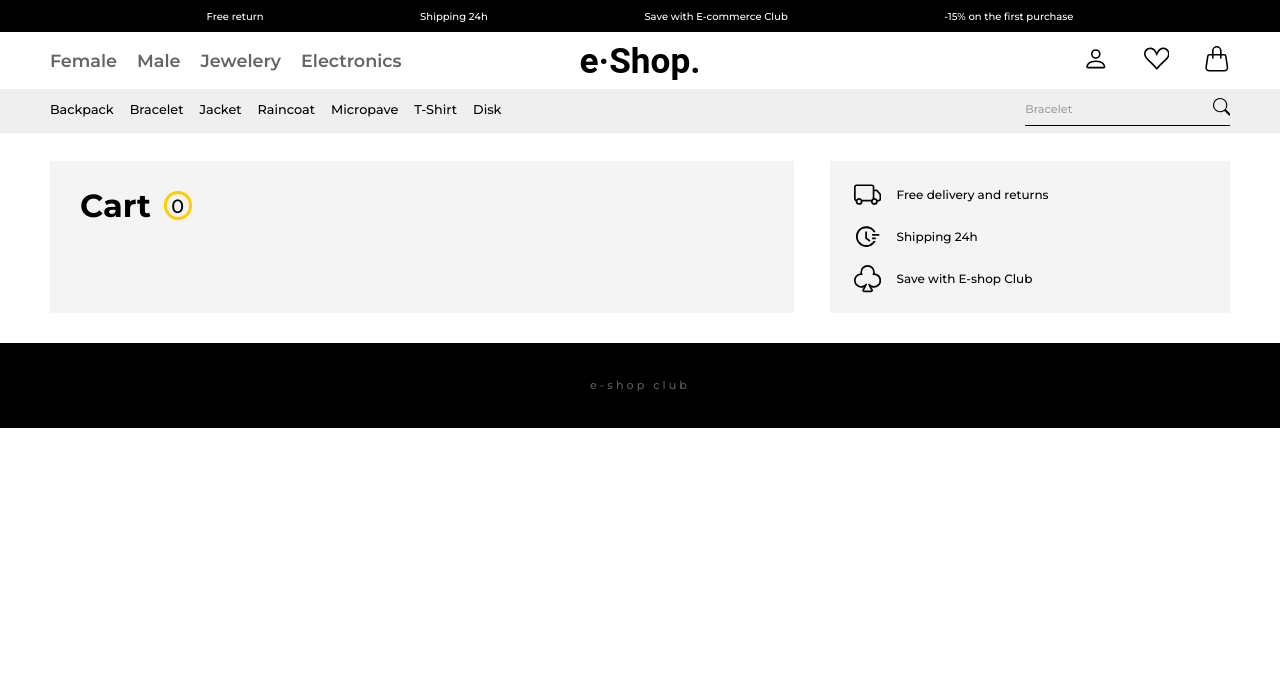
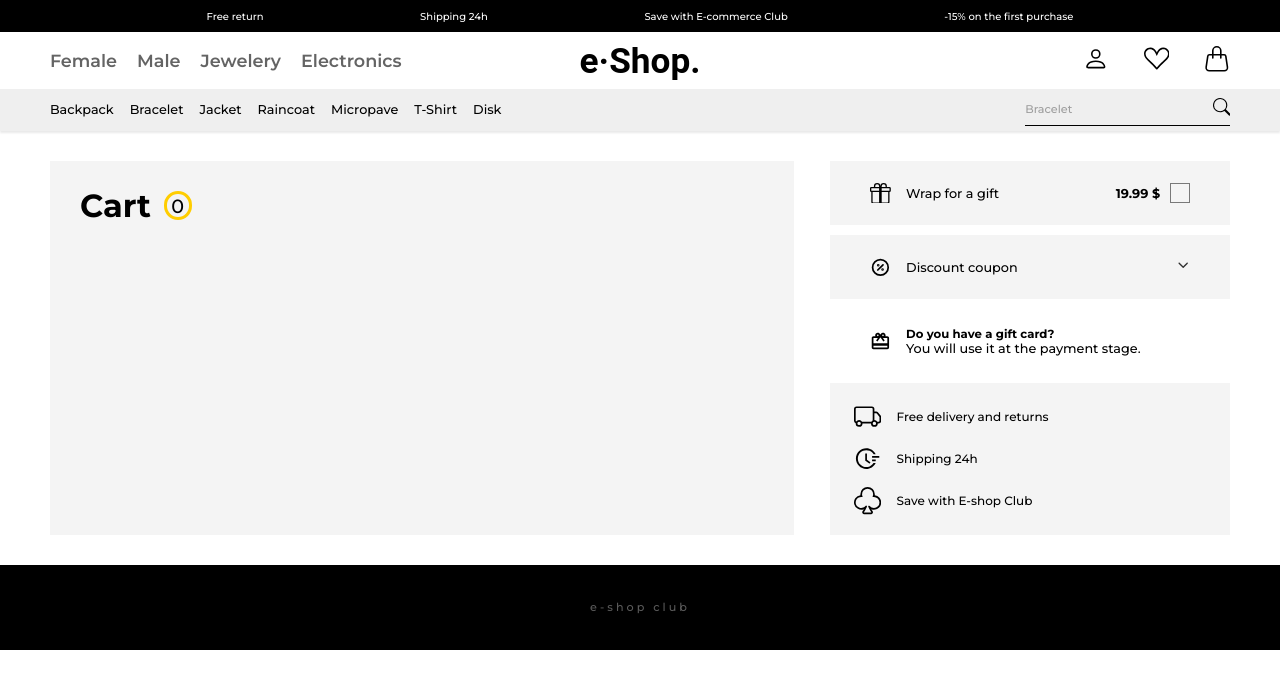
Before and after one commit to kubajot90/E-commerce-React-Redux, a React (Create React App) app: page /1 in a window 1280 px wide. Shown: the top 688 px of the page. Built offline with nearby package versions, Linux system fonts and the light colour scheme.

Commit message:
Add CardDetailsCards

```diff
--- a/src/components/cart/cartMain/cartDetails/CartDetails.js
+++ b/src/components/cart/cartMain/cartDetails/CartDetails.js
@@ -1,10 +1,12 @@
 import CartSummary from "./CartSummary";
 import InformationBox from "../../../product/informationBox/InformationBox";
+import CartDetailsCards from "./cartDetailsCards/CartDetailsCards";
 import classes from "./CartDetails.module.css";
 
 const CartDetails = () => {
   return (
     <div className={classes.cart__details}>
+      <CartDetailsCards />
       <CartSummary />
       <InformationBox bgColor={"#f4f4f4"} padding={"5px 20px"} />
     </div>
--- /dev/null
+++ b/src/components/cart/cartMain/cartDetails/cartDetailsCards/CartDetailsCards.js
@@ -0,0 +1,74 @@
+import { useState } from "react";
+import { BsGift } from "react-icons/bs";
+import { TbDiscount } from "react-icons/tb";
+import { IoIosArrowDown } from "react-icons/io";
+import { MdCardGiftcard } from "react-icons/md";
+import classes from "./CartDetailsCards.module.css";
+
+function CartDetailsCards() {
+  const [isCheckBoxMark, setIsCheckBoxMark] = useState(false);
+  const [openForm, setOpenForm] = useState(false);
+
+  const packingCost = 19.99;
+
+  const toggleCheckbox = () => {
+    setIsCheckBoxMark((prev) => (prev = !prev));
+  };
+
+  const showForm = () => {
+    setOpenForm((prev) => (prev = !prev));
+  };
+
+  return (
+    <>
+      <div className={classes.cartCard}>
+        <BsGift className={classes.cartCard__icon} />
+        <p className={classes.cartCard__text}>Wrap for a gift</p>
+        <p className={classes.cartCard__cost}>{`${packingCost} $`}</p>
+        <span onClick={toggleCheckbox} className={classes.cartCard__checkbox}>
+          {isCheckBoxMark && (
+            <span className={classes.cartCard__checkboxFill}></span>
+          )}
+        </span>
+      </div>
+      <div className={classes.cartCard}>
+        <div className={classes.cartCard__wrapper}>
+          <TbDiscount className={classes.cartCard__icon} />
+          <p className={classes.cartCard__text}>Discount coupon</p>
+          <button
+            onClick={showForm}
+            className={`${classes.cartCard__arrowButton} ${
+              openForm ? classes.arrowButton_active : ""
+            }`}
+          >
+            <IoIosArrowDown />
+          </button>
+        </div>
+        {openForm && (
+          <form className={classes.cartCard__form}>
+            <input
+              type="text"
+              id="discount"
+              placeholder="Discount code"
+              className={classes.cartCard__input}
+            ></input>
+            <button type="submit" className={classes.cartCard__button}>
+              Use
+            </button>
+          </form>
+        )}
+      </div>
+      <div className={classes.cartCard}>
+        <MdCardGiftcard className={classes.cartCard__icon} />
+        <div>
+          <h3>Do you have a gift card?</h3>
+          <p className={classes.cartCard__text}>
+            You will use it at the payment stage.
+          </p>
+        </div>
+      </div>
+    </>
+  );
+}
+
+export default CartDetailsCards;
--- /dev/null
+++ b/src/components/cart/cartMain/cartDetails/cartDetailsCards/CartDetailsCards.module.css
@@ -0,0 +1,96 @@
+.cartDetailsCards {
+  width: 100%;
+}
+
+.cartCard {
+  display: flex;
+  align-items: center;
+  flex-wrap: wrap;
+  width: 100%;
+  min-height: 64px;
+  padding: 0 40px;
+  margin-bottom: 10px;
+  background-color: rgb(244, 244, 244);
+}
+
+.cartCard.cartCard:nth-child(3) {
+  background-color: transparent;
+}
+
+.cartCard__wrapper {
+  display: flex;
+  align-items: center;
+  height: 64px;
+  width: 100%;
+}
+
+.cartCard__icon {
+  margin-right: 15px;
+  font-size: 1.3rem;
+}
+
+.cartCard__arrowButton {
+  margin-left: auto;
+  font-size: 0.9rem;
+  opacity: 0.8;
+  background-color: transparent;
+  border: none;
+  cursor: pointer;
+  transition: 0.2s;
+}
+
+.arrowButton_active {
+  transform: rotate(180deg);
+}
+
+.cartCard__text {
+  font-size: 0.8rem;
+}
+
+.cartCard__cost {
+  margin-left: auto;
+  font-weight: 700;
+  font-size: 0.8rem;
+}
+
+.cartCard__checkbox {
+  display: block;
+  display: flex;
+  justify-content: center;
+  align-items: center;
+  margin-left: 10px;
+  width: 20px;
+  height: 20px;
+  border: 1px solid rgba(0, 0, 0, 0.5);
+  cursor: pointer;
+}
+
+.cartCard__checkboxFill {
+  display: block;
+  width: 12px;
+  height: 12px;
+  background-color: black;
+}
+
+.cartCard__form {
+  display: flex;
+  align-items: center;
+  width: 100%;
+  height: 64px;
+}
+
+.cartCard__input {
+  padding: 20px;
+  height: 48px;
+  width: 100%;
+  border: 1px solid black;
+}
+
+.cartCard__button {
+  margin-left: 10px;
+  height: 48px;
+  width: 70px;
+  border: 1px solid black;
+  background-color: transparent;
+  cursor: pointer;
+}
```
